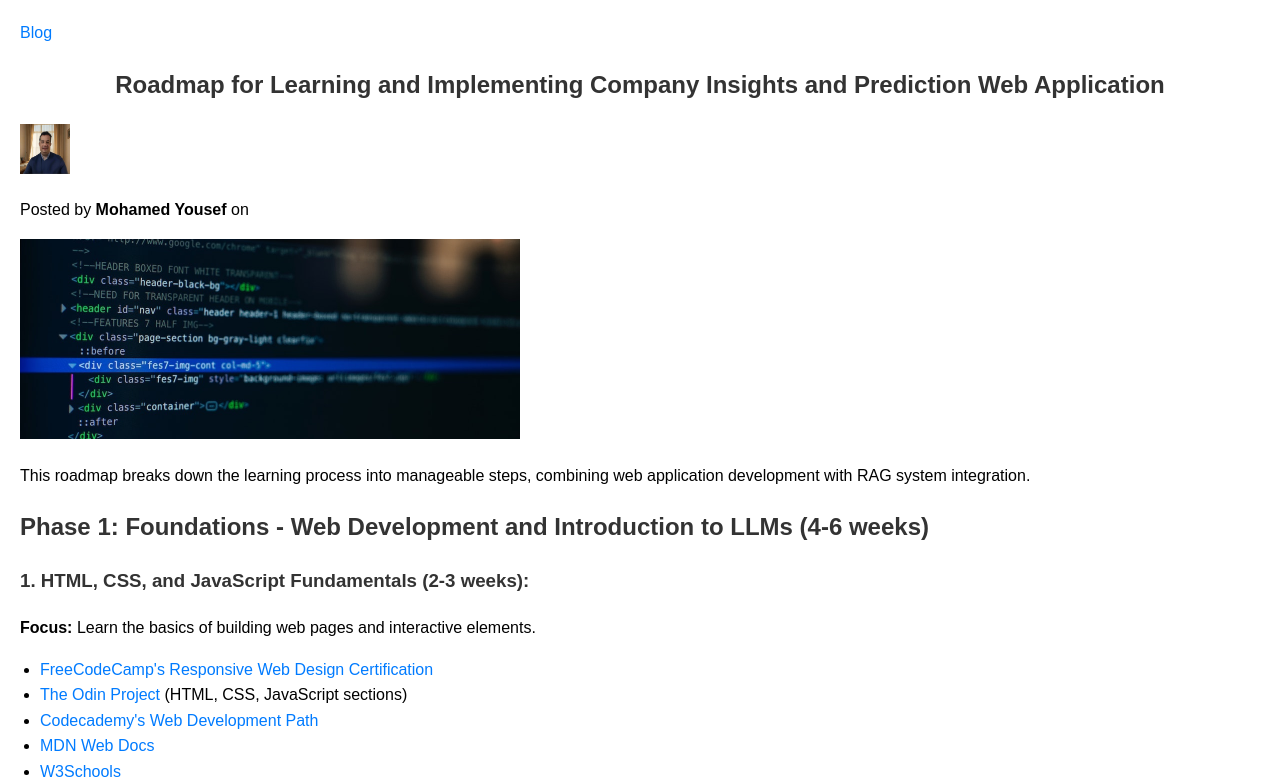
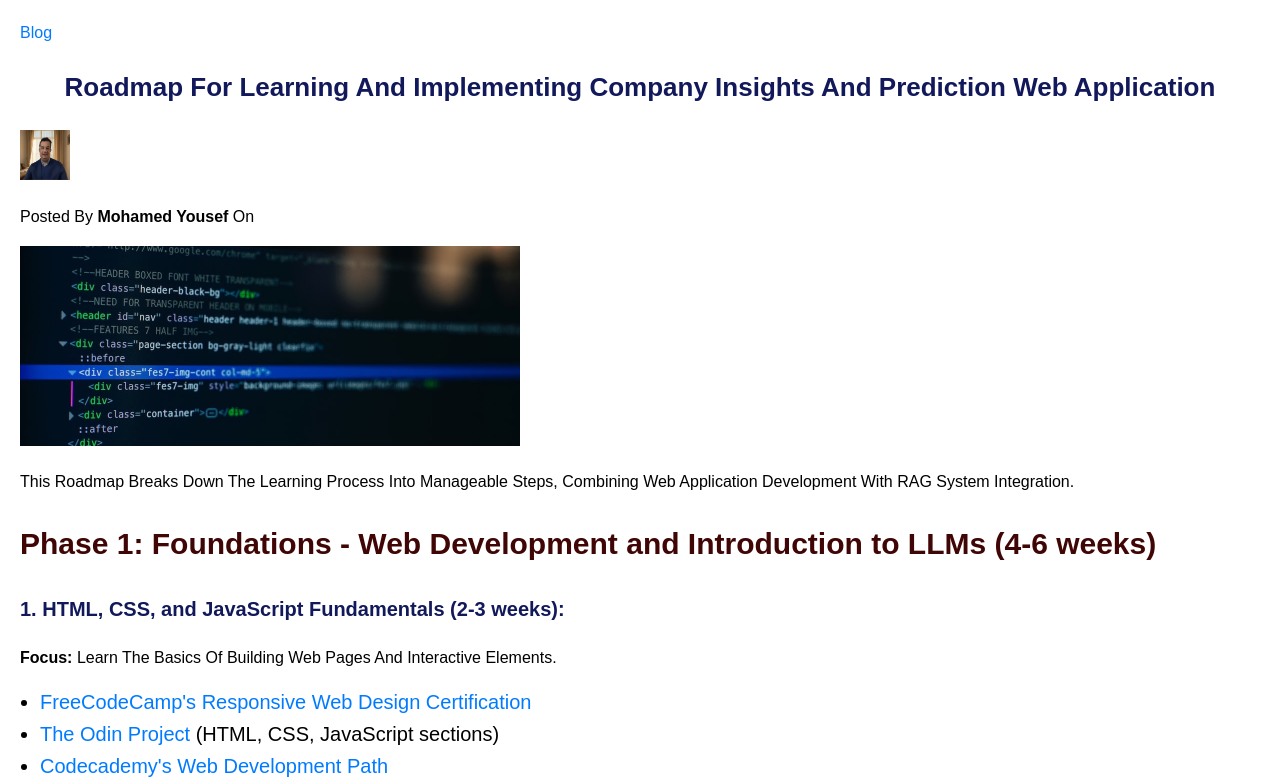
Before and after one commit to myt-ml/my-web-sites-projects-profile, a plain HTML site: page index.html in a window 1280 px wide. Shown: the top 784 px of the page. Drawn offline with Linux system fonts and the light colour scheme.

Commit message:
nulti projects changes

```diff
--- a/style.css
+++ b/style.css
@@ -3,11 +3,23 @@ body {
   line-height: 1.6;
   margin: 20px;
 }
+h1 {
+  text-align: center;
+  color: #12195b;
+  font-size: 26px;
+  font-family: sans-serif;
+  text-transform: capitalize;
+}
+h2 {
+  color: #400505;
+  font-family: sans-serif;
+  font-size: 30px;
+}
 
-h1,
-h2,
 h3 {
-  color: #333;
+  color: #12195b;
+  font-family: sans-serif;
+  font-size: 20px;
 }
 
 a {
@@ -17,29 +29,30 @@ a {
 
 a:hover {
   text-decoration: underline;
+  color: rgb(38, 0, 255);
 }
 
 ul {
   list-style-type: disc;
   padding-left: 20px;
 }
-body {
-  font-family: sans-serif;
-  margin: 20px;
-}
-
-h1 {
-  text-align: center;
-  color: #333;
-}
 
 p {
   line-height: 1.6;
+  font-family: sans-serif;
+  text-transform: capitalize;
+}
+p:hover {
+  color: rgb(9, 59, 67);
 }
 
 ul {
   list-style-type: disc;
   padding-left: 20px;
+}
+li {
+  font-family: sans-serif;
+  font-size: 20px;
 }
 
 /* .image-container {
@@ -52,12 +65,3 @@ ul {
   max-width: 300px;
   margin: 10px;
 } */
-
-a {
-  color: #007bff; /* Blue color for links */
-  text-decoration: none; /* Remove underline from links */
-}
-
-a:hover {
-  text-decoration: underline; /* Add underline on hover */
-}
```
